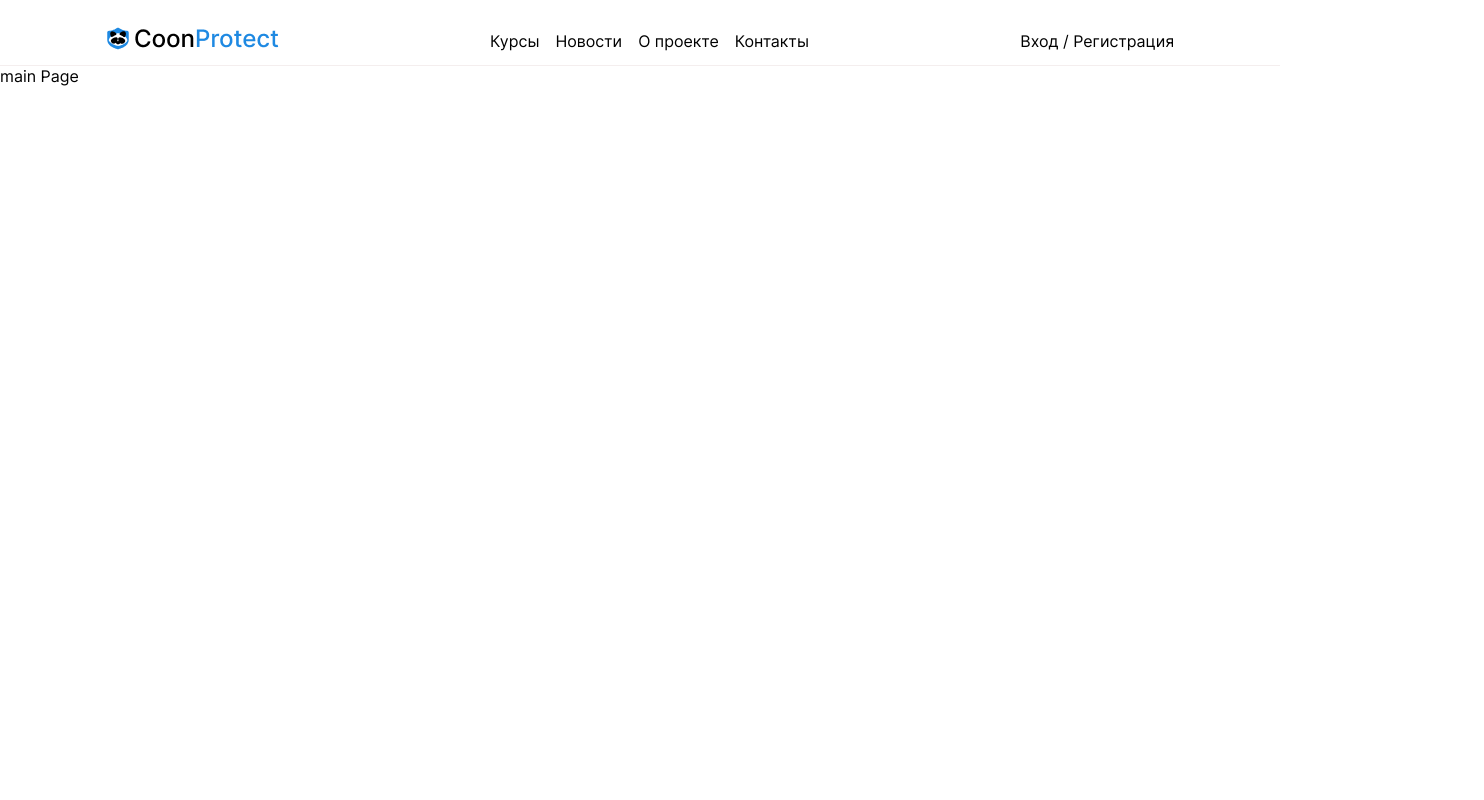
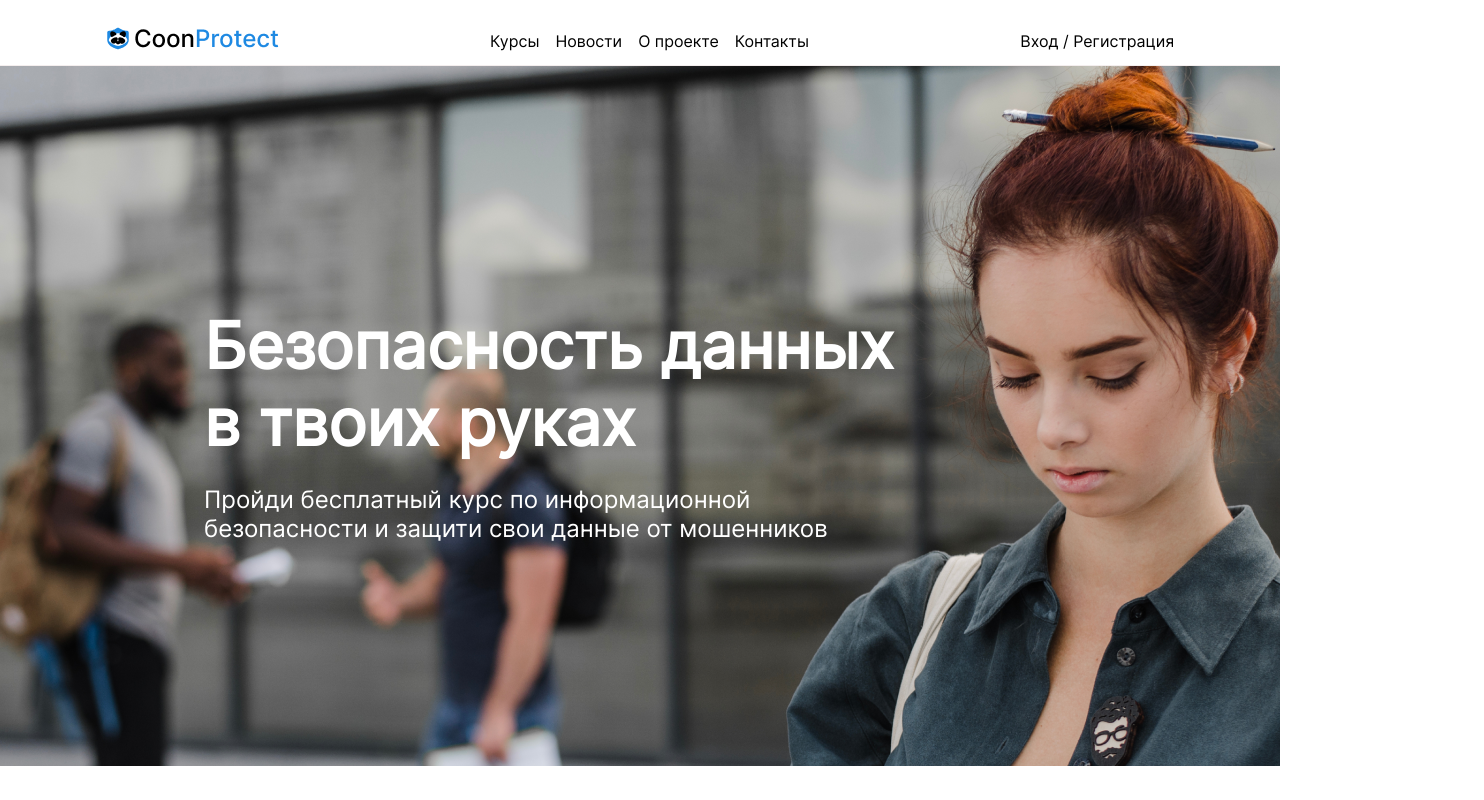
Before and after one commit to Alis2417/CoonProtect, a React (Create React App) app in the folder frontend/coonproject/: page / in a window 1280 px wide. Shown: the whole page, 1484 px wide, since content can reach past the window. Built offline with nearby package versions, Linux system fonts and the light colour scheme.

Commit message:
feat added block 1 with a picture
added block 1 with a picture and replaced it in the tag <link> & <title> elements

```diff
--- a/frontend/coonproject/public/index.html
+++ b/frontend/coonproject/public/index.html
@@ -2,14 +2,14 @@
 <html lang="en">
   <head>
     <meta charset="utf-8" />
-    <link rel="icon" href="%PUBLIC_URL%/favicon.ico" />
+    <link rel="icon" href="Logo svg.svg" />
     <meta name="viewport" content="width=device-width, initial-scale=1" />
     <meta name="theme-color" content="#000000" />
     <meta
       name="description"
       content="Web site created using create-react-app"
     />
-    <link rel="apple-touch-icon" href="%PUBLIC_URL%/logo192.png" />
+    <link rel="apple-touch-icon" href="Logo svg.svg" />
     <!--
       manifest.json provides metadata used when your web app is installed on a
       user's mobile device or desktop. See https://developers.google.com/web/fundamentals/web-app-manifest/
@@ -24,7 +24,7 @@
       work correctly both with client-side routing and a non-root public URL.
       Learn how to configure a non-root public URL by running `npm run build`.
     -->
-    <title>React App</title>
+    <title>CoonProtect</title>
   </head>
   <body>
     <noscript>You need to enable JavaScript to run this app.</noscript>
--- a/frontend/coonproject/src/pages/main/index.js
+++ b/frontend/coonproject/src/pages/main/index.js
@@ -1,8 +1,14 @@
+import './style.css';
 
 function MainPage() {
   return (
-    <div className="App">
-      main Page
+    <div className="main-page">
+      <div class="main-page_content">
+      <div class="main-page_container">
+      <h1>Безопасность данных в твоих руках</h1>
+      <p>Пройди бесплатный курс по информационной безопасности и защити свои данные от мошенников</p>
+      </div>
+      </div>
     </div>
   );
 }
--- /dev/null
+++ b/frontend/coonproject/src/pages/main/style.css
@@ -0,0 +1,31 @@
+.main-page{
+    display: flex;
+    background-image: url(/src/imgs/woman.png);
+    background-size: cover;
+    background-position: center;
+    height: 700px;
+    align-items: center;
+    position: relative;
+}
+.main-page_content{
+    position: absolute;
+    display: flex;
+    left: 204px;
+    width: 100%;
+    height: 100%;
+    align-items: center;
+}
+.main-page_container{
+    color: #fff;
+    text-align: left;
+    max-width: 715px;
+}
+.main-page_container h1{
+    font-size: 64px;
+    font-family: "Inter", sans-serif;
+    margin-bottom: 1rem;
+}
+.main-page_container p{
+    font-size: 24px;
+    font-family: "Inter", sans-serif;
+}
```
Also changed, not shown: frontend/coonproject/public/Logo svg.svg (added), frontend/coonproject/src/imgs/woman.png (added).
